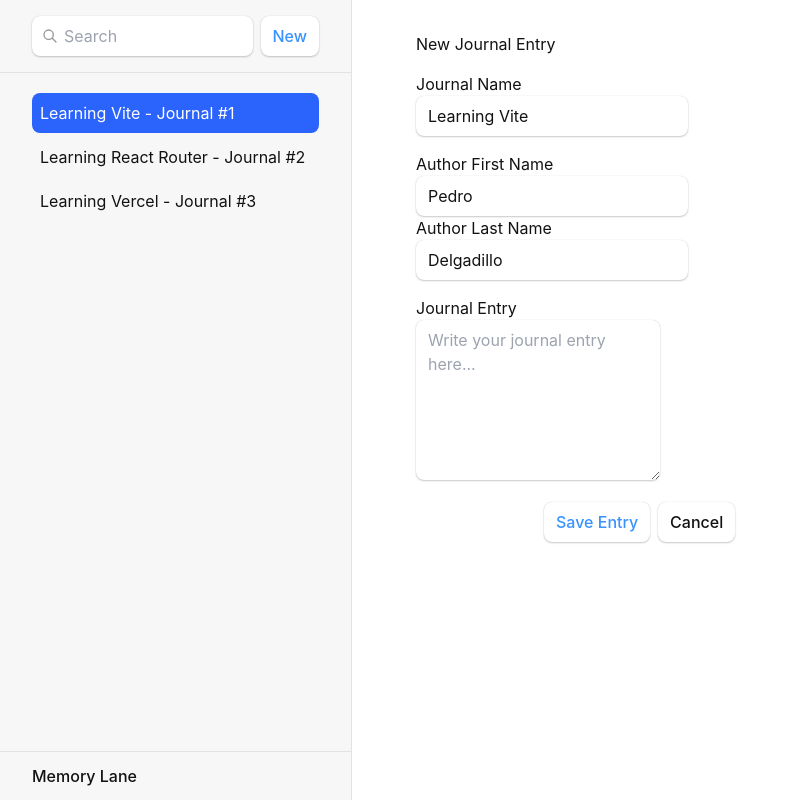
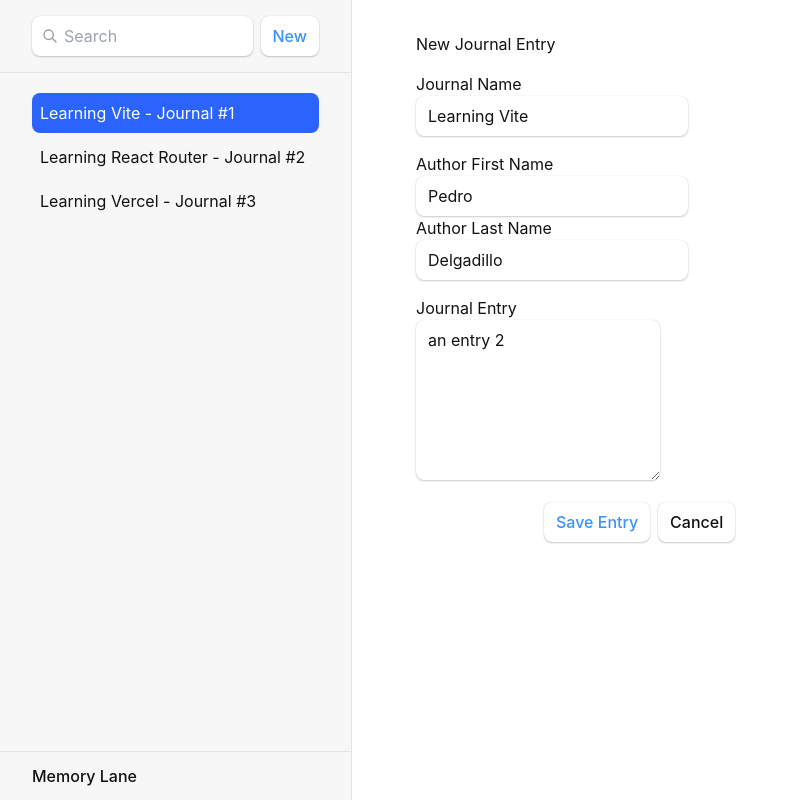
Before and after one commit to DelgadilloPedro-FS/Journal-app, a React (Vite) app: page /journals/1/edit in a window 1280 px wide. Shown: the whole page, without its empty margins (0-799 px from the left). Built offline with nearby package versions, Linux system fonts and the light colour scheme.

Commit message:
edit for to have entry

```diff
--- a/src/routes/edit.jsx
+++ b/src/routes/edit.jsx
@@ -82,6 +82,7 @@
           className="shadow appearance-none border rounded w-full py-2 px-3 text-gray-700 leading-tight focus:outline-none focus:shadow-outline"
           placeholder="Write your journal entry here..."
           name="entry"
+          defaultValue={journal.entry}
           rows={6}
         />
       </div>
```
